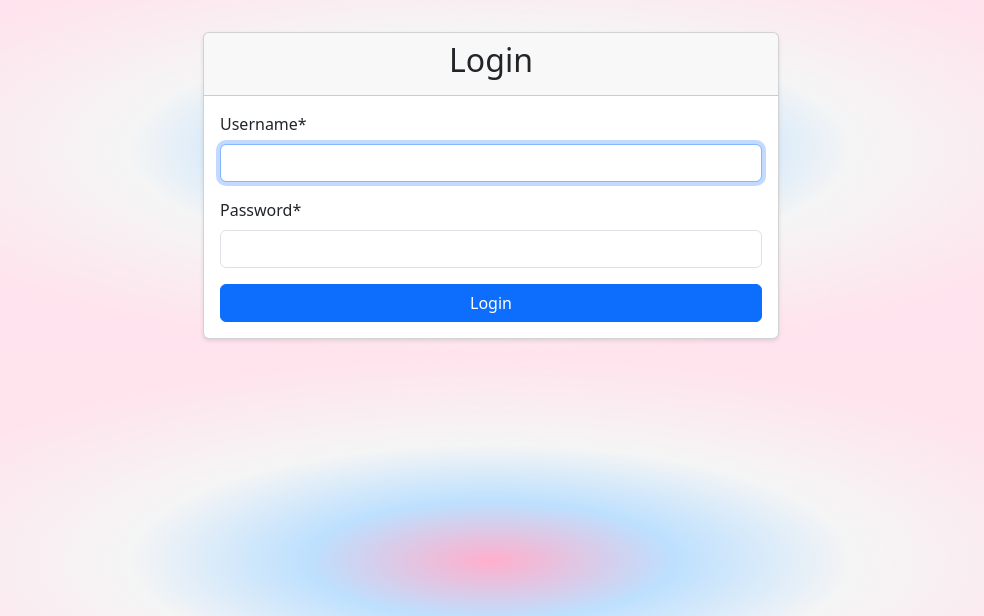
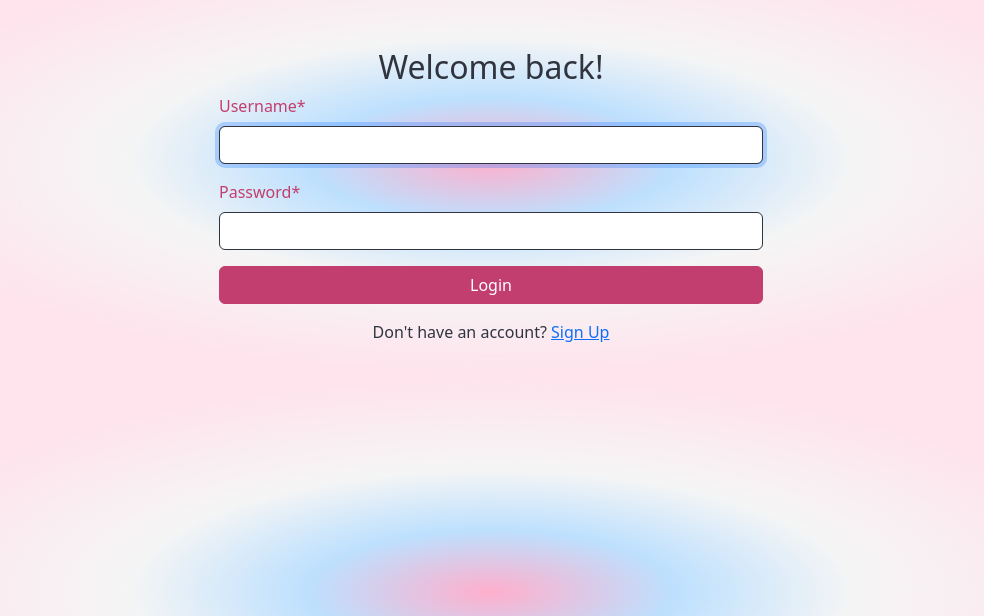
Before and after one commit to cleliamolanda/budget-tracker, a Django app: page /accounts/login/ in a window 1280 px wide. Shown: the part 56-672 px from the top of the page, without its empty margins (149-1133 px from the left). Run offline with Django 5.2, Linux system fonts and the light colour scheme; some libraries are stand-ins or nearby versions.

Commit message:
Customized login page

```diff
--- a/budget/templates/budget/budget_list.html
+++ b/budget/templates/budget/budget_list.html
@@ -12,7 +12,7 @@
         <div class="table-responsive">
             <table class="table custom-no-bg">
                 <thead>
-                    <tr class="text-align-center">
+                    <tr class="custom-text-align-center">
                         {% for header in headers %}
                             <th class="custom-col-name-purple">{{ header }}</th>
                         {% endfor %}
@@ -21,7 +21,7 @@
                 </thead>
                 <tbody>
                     {% for budget in object_list %}
-                        <tr class="text-align-center">
+                        <tr class="custom-text-align-center">
                             <td class="custom-text-blk">{{ budget.category.name }}</td>
                             <td class="custom-text-blk">${{ budget.amount|floatformat:2 }}</td>
                             <td class="custom-text-blk">{{ budget.month|date:"F Y" }}</td>
--- a/budget/templates/budget/category_list.html
+++ b/budget/templates/budget/category_list.html
@@ -12,7 +12,7 @@
         <div class="table-responsive">
             <table class="table custom-no-bg">
                 <thead>
-                    <tr class="text-align-center">
+                    <tr class="custom-text-align-center">
                         {% for header in headers %}
                             <th class="custom-col-name-skyblue">{{ header }}</th>
                         {% endfor %}
@@ -21,7 +21,7 @@
                 </thead>
                 <tbody>
                     {% for category in object_list %}
-                        <tr class="text-align-center">
+                        <tr class="custom-text-align-center">
                             <td class="custom-text-blk">{{ category.name }}</td>
                             <td class="custom-text-blk">{{ category.created_at|date:"Y-m-d H:i" }}</td>
                             <td class="custom-text-blk">{{ category.updated_at|date:"Y-m-d H:i" }}</td>
--- a/static/css/custom_buttons.css
+++ b/static/css/custom_buttons.css
@@ -4,8 +4,8 @@
 }
 
 .custom-btn-fuchsia:hover {
-    background-color: rgb(178, 100, 121);
-    border-color: rgb(178, 100, 121);
+    background-color: #d45b8c;
+    border-color: #d45b8c;
 }
 
 .custom-btn-purple {
--- a/static/css/custom_cards.css
+++ b/static/css/custom_cards.css
@@ -2,6 +2,11 @@
     border-color: #30343F;
     border-radius: 10px;
     background: rgba(255, 255, 255, 0.5) !important;
+}
+
+.custom-card-no-bg {
+    --bs-card-bg: transparent !important;
+    border: none !important;
 }
 
 .custom-card-header-border {
@@ -30,6 +35,7 @@
     color: #30343F !important   ;
 }
 
-/* .custom-card-body {
-    background: rgba(255, 255, 255, 0.4) !important;
-} */
+.custom-card-header-no-bg {
+    background-color: transparent !important;
+    color: #30343F !important;
+}
--- a/static/css/custom_login.css
+++ b/static/css/custom_login.css
@@ -0,0 +1,24 @@
+.custom-login-form {
+    position: relative;
+    display: flex;
+    flex-direction: column;
+    min-width: 0;
+    height: auto;
+    color: #30343F;
+    word-wrap: break-word;
+    background-color: transparent;
+    background-clip: border-box;
+    border: none;
+    padding: 1rem;
+    box-shadow: none;
+}
+
+.form-label {
+    color: #C23E6E !important;
+}
+
+input {
+    /* background-color: rgba(255, 255, 255, 0.5) !important; */
+    border: 1px solid #30343F !important;
+    color: #30343F !important;
+}
--- a/static/css/style.css
+++ b/static/css/style.css
@@ -23,12 +23,16 @@ body {
     box-shadow: 0 2px 4px rgba(0,0,0,0.1);
 }
 
-.text-align-center {
+.custom-text-align-center {
     text-align: center;
 }
 
 .custom-text-blk {
     color: #30343F !important;
+}
+
+.custom-text-fuchsia {
+    color: #C23E6E !important;
 }
 
 .form-group {
--- a/templates/base.html
+++ b/templates/base.html
@@ -7,6 +7,10 @@
     <link href="https://cdn.jsdelivr.net/npm/bootstrap@5.3.0/dist/css/bootstrap.min.css" rel="stylesheet">
     {% load static %}
     <link rel="stylesheet" href="{% static 'css/style.css' %}">
+    <link rel="stylesheet" href="{% static 'css/custom_login.css' %}">
+    <link rel="stylesheet" href="{% static 'css/custom_cards.css' %}">
+    <link rel="stylesheet" href="{% static 'css/custom_buttons.css' %}">
+
 </head>
 <body style="background: radial-gradient(closest-side, #FFAFCC 0%, #BDE0FE 28.46%, #F5F5F5 56.93%, rgba(255, 175, 204, 0.35) 100%);">
     <nav class="navbar navbar-expand-lg navbar-dark custom-pink-bg">
--- a/templates/registration/login.html
+++ b/templates/registration/login.html
@@ -6,18 +6,20 @@
 {% block content %}
 <div class="row justify-content-center">
     <div class="col-md-6">
-        <div class="card">
-            <div class="card-header">
-                <h2 class="text-center">Login</h2>
+        <div class="custom-login-form">
+            <div class="card-header custom-card-header-no-bg">
+                <h2 class="text-center">Welcome back!</h2>
             </div>
             <div class="card-body">
                 <form method="post">
                     {% csrf_token %}
                     {{ form|crispy }}
                     <div class="d-grid gap-2">
-                        <button type="submit" class="btn btn-primary">Login</button>
+                        <button type="submit" class="btn btn-primary custom-btn-fuchsia">Login</button>
                     </div>
                 </form>
+                <div class="text-center mt-3">
+                    <p>Don't have an account? <a href="{% url 'budget:register' %}">Sign Up</a></p>
             </div>
         </div>
     </div>
```
Also changed, not shown: budget/templates/budget/dashboard.html (+4 -4 lines), budget/templates/budget/transaction_list.html (+4 -4 lines).
